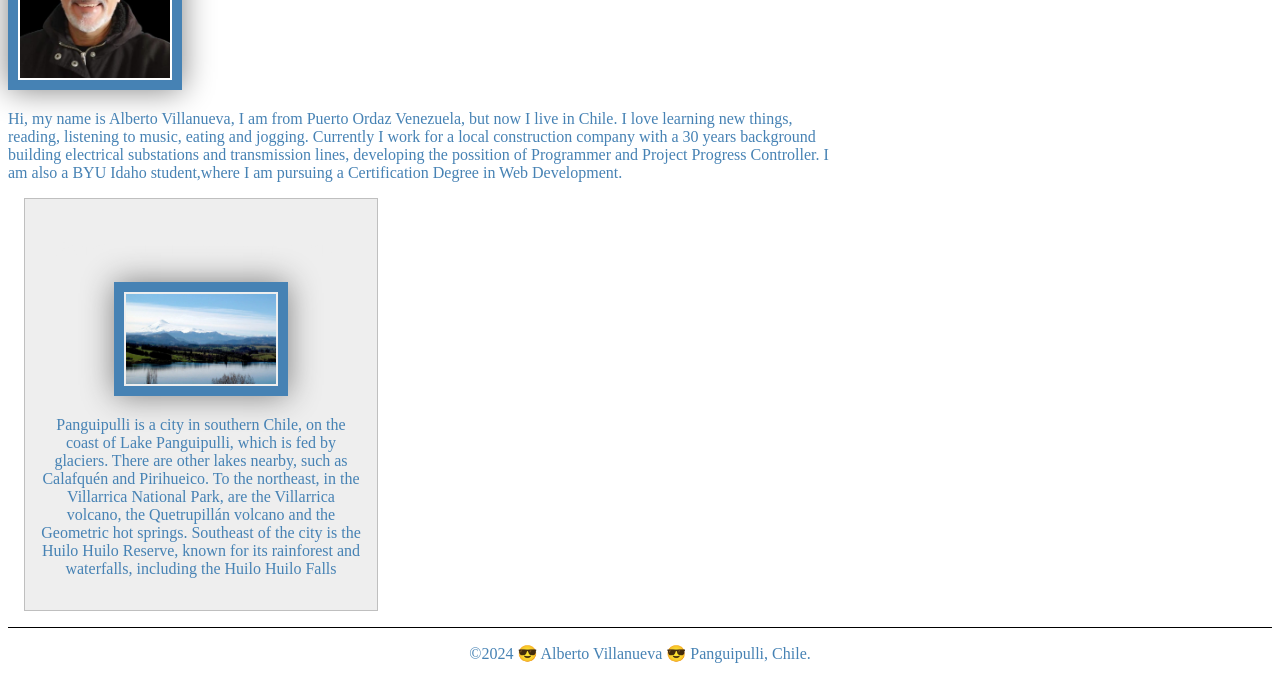
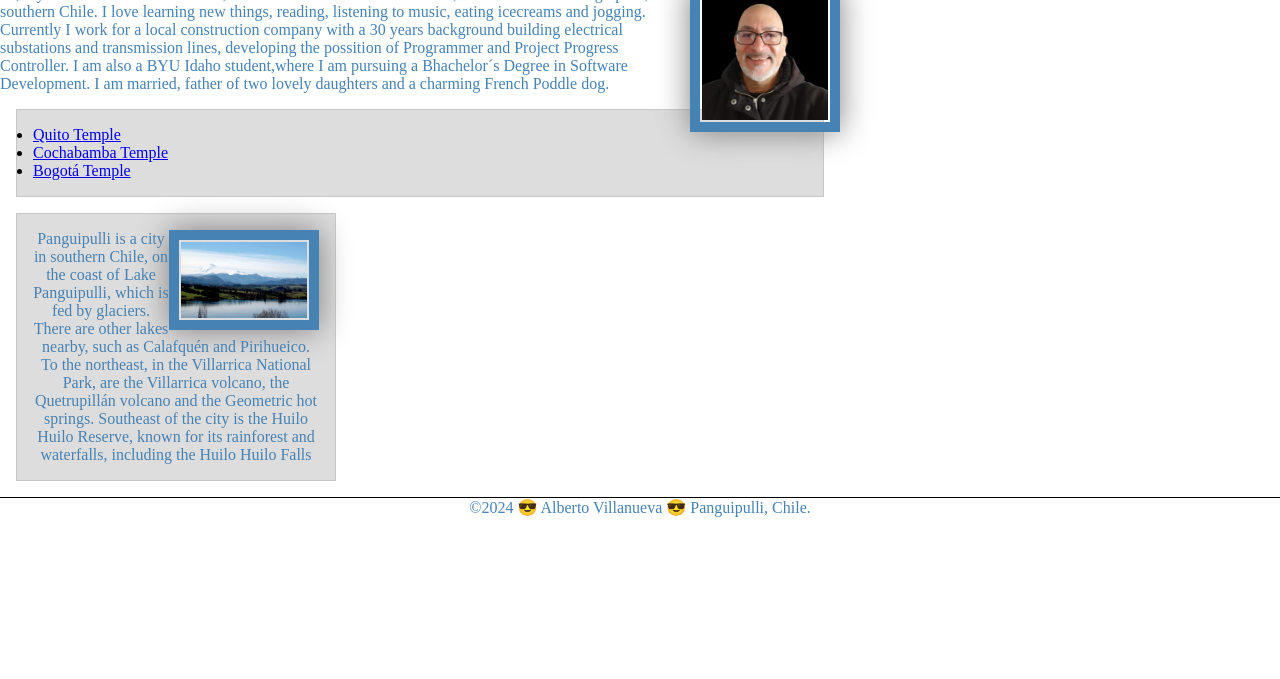
Before and after one commit to advillanuevag/wdd130, a plain HTML site: page index.html in a window 1280 px wide. Shown: the part 362-1041 px from the top of the page. After the commit the page ends 879 px from the top, so only its background shows below. Drawn offline with Linux system fonts and the light colour scheme.

Commit message:
Week03 Home Page Enhancement

```diff
--- a/index.html
+++ b/index.html
@@ -15,21 +15,30 @@
                 <a href="#">Home</a>
                 <a href="wwwr/">Rafting Website</a>
                 <a href="wwr/site-plan-rafting.html">Site Plan</a>
+                <a href="https://linkedin.com">LinkedIn</a>
+                <a href="https://facebook.com">Facebbok</a>
+
+
             </nav>
         </header>
         <main>
             <h1>Alberto Villanueva | WWD 130</h1>
             <img src="images/profile.webp" alt="Hi, my name is Alberto Daraio Villanueva Gudiño" width="200">
             <p>Hi, my name is Alberto Villanueva, I am from Puerto Ordaz Venezuela,
-               but now I live in Chile. I love learning new things, reading, listening
-               to music, eating and jogging. Currently I work for a local construction
+               but now I live in Panguipulli, southern Chile. I love learning new things, reading, listening
+               to music, eating icecreams and jogging. Currently I work for a local construction
                company with a 30 years background building electrical substations and
                transmission lines, developing the possition of Programmer and Project
                Progress Controller. I am also a BYU Idaho student,where I am pursuing
-               a Certification Degree in Web Development.</p>
+               a Bhachelor´s Degree in Software Development. I am married, father of two lovely daughters and a charming French Poddle dog.</p>
+            <ul class="box">
+                <li><a href="https://www.churchofjesuschrist.org/temples/details/quito-ecuador-temple?lang=eng" target="_blank">Quito Temple</a></li>
+                <li><a href="https://www.churchofjesuschrist.org/temples/details/cochabamba-bolivia-temple?lang=eng" target="_blank">Cochabamba Temple</a></li>
+                <li><a href="https://www.churchofjesuschrist.org/temples/details/bogota-colombia-temple?lang=eng" target="_blank">Bogotá Temple</a></li>
+            </ul>
         </main>
-        <aside>
-            <h2>Panguipulli, Southern Chile.</h2>
+        <aside class="box">
+            <h2>Panguipulli, Chile.</h2>
             <img src="images/Panguipulli.webp" width="200" alt="Panguipulli Lake">
             <p>Panguipulli is a city in southern Chile, on the coast of Lake Panguipulli, which is fed by glaciers. There are other lakes nearby, such as Calafquén and Pirihueico. To the northeast, in the Villarrica National Park, are the Villarrica volcano, the Quetrupillán volcano and the Geometric hot springs. Southeast of the city is the Huilo Huilo Reserve, known for its rainforest and waterfalls, including the Huilo Huilo Falls</p>
         </aside>
@@ -37,4 +46,5 @@
             <p>&COPY;2024 😎 Alberto Villanueva 😎 Panguipulli, Chile.</p>
         </footer>
     </body>
+    <!--08052024-->
 </html>
--- a/styles/styles.css
+++ b/styles/styles.css
@@ -1,3 +1,22 @@
+*{
+    margin: 0;
+    padding: 0;
+    box-sizing: border-box;
+
+}
+
+/*Class Selectors*/
+.box{
+    margin:1rem;
+    border: 1px solid rgba(0, 0, 0, .1);
+    padding: 1rem;
+    background-color: #ddd;
+    color: #000;
+
+}
+
+
+
 nav{
     background-color: steelblue;
     padding: 10px;
@@ -19,6 +38,7 @@ img{
     border: 10px solid steelblue;
     padding: 2px;
     box-shadow: 0 0 30px gray;
+    float: right;
 }
 
 p{
@@ -32,17 +52,23 @@ main{
 
 aside{
     width:20rem;
-    margin:1rem;
-    border:1px solid rgba(0,0,0,0.2);
-    padding:1rem;
-    background-color:#eee;
-    color:#eee;
+    /*margin:1rem;*/
+   /* border:1px solid rgba(0,0,0,0.2);*/
+   /* padding:1rem;*/
+   /* -color:#eee;*/
+    /*color:#eee;*/
     text-align:center;
 }
 
 aside image{
     width: 400px;
     height: auto;
+}
+
+aside h2{
+    position: absolute;
+    top: 47px;
+    left: 150px;
 }
 
 main image{
```
